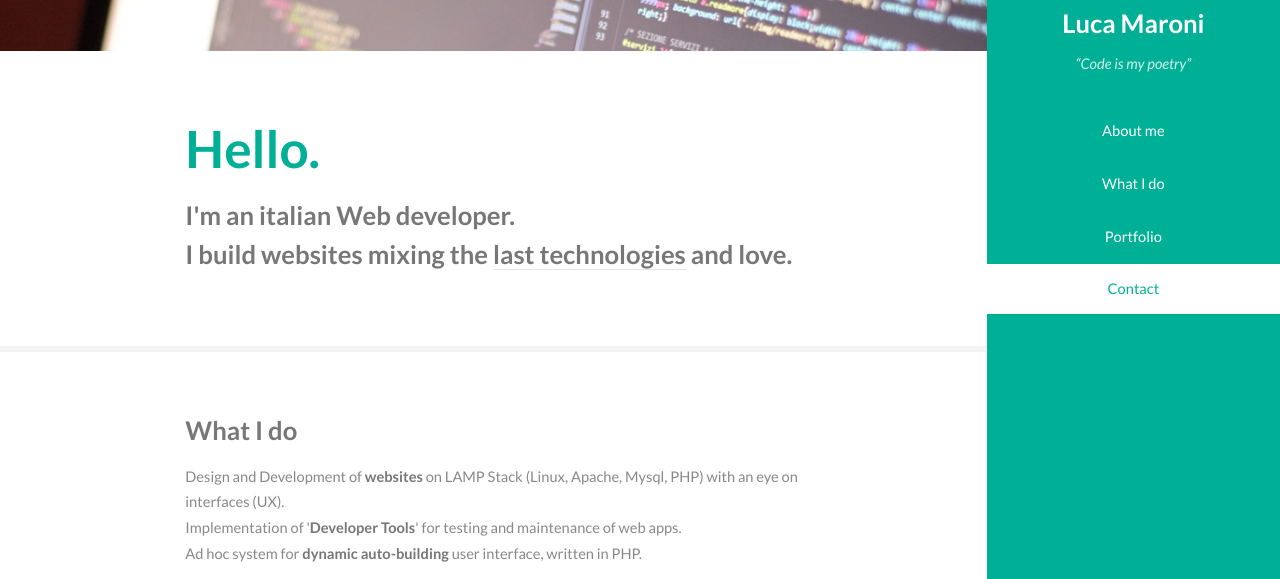
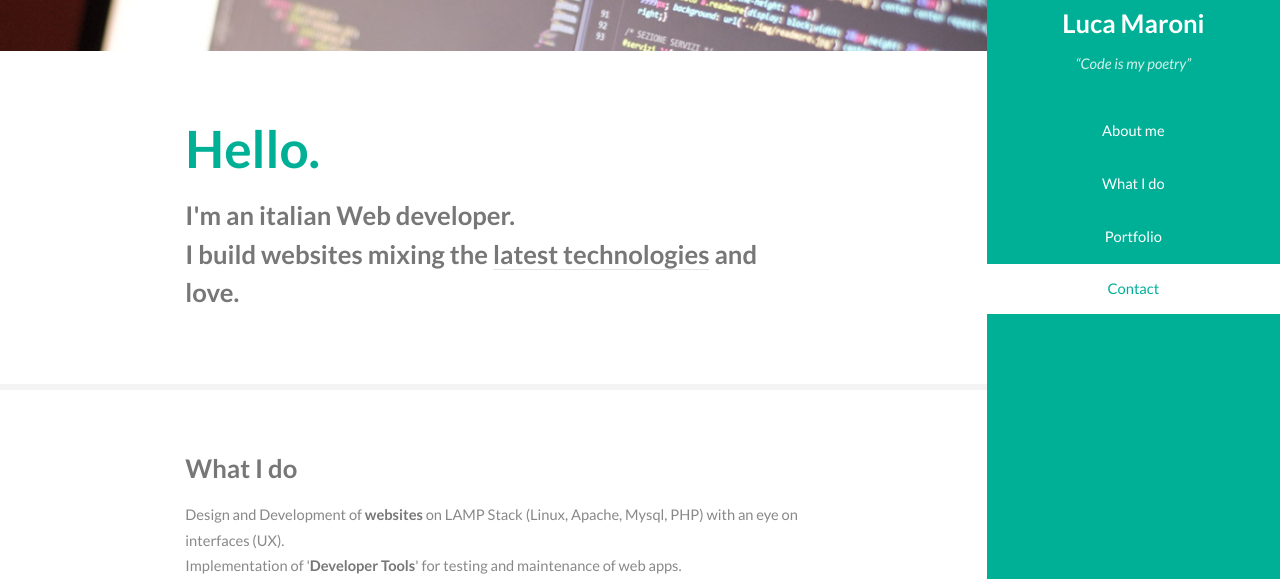
Before and after one commit to luca-maroni/luca-maroni.github.io, a plain HTML site: page index.html in a window 1280 px wide. Shown: the part 169-748 px from the top of the page. Drawn offline with Linux system fonts and the light colour scheme.

Commit message:
Update index.html
fix typo

```diff
--- a/index.html
+++ b/index.html
@@ -57,7 +57,7 @@
 								<header class="major">
 									<h2>Hello.</h2>
 									<p> I'm an italian Web developer.<br>
-									I build websites mixing the <a href="#two">last technologies</a> and love.</p>
+									I build websites mixing the <a href="#two">latest technologies</a> and love.</p>
 								</header>
 							</div>
 						</section>
```
